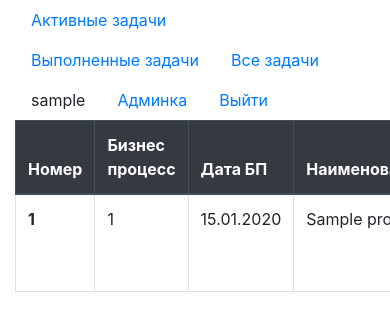
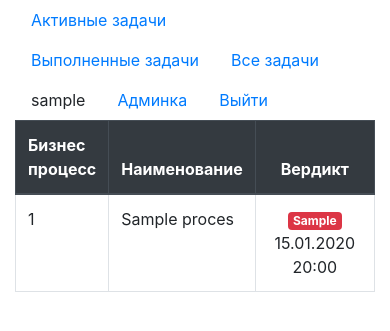
Before and after one commit to rzabolotin/vb_soglasovanie_flask, a Flask app: page / in a window 390 px wide; the page is wider, and only the part inside the window is pictured. Shown: the top 331 px of that part. Run offline with Flask 2, Linux system fonts and the light colour scheme; a user stored in the database is signed in; tables that the repository leaves empty hold one stand-in row (values such as "Sample post"); some libraries are stand-ins or nearby versions.

Commit message:
настроил отображение колонок для мобилки

```diff
--- a/webapp/__init__.py
+++ b/webapp/__init__.py
@@ -45,15 +45,15 @@ def create_app():
 
     @app.errorhandler(403)
     def error_handler_403(e):
-        return render_template('errors/403.html'), 403
+        return render_template('errors/403.html', page_title="Ошибка"), 403
 
     @app.errorhandler(404)
     def error_handler_404(e):
-        return render_template('errors/404.html'), 404
+        return render_template('errors/404.html', page_title="Ошибка"), 404
 
     @app.errorhandler(500)
     def error_handler_500(e):
-        return render_template('errors/500.html'), 500
+        return render_template('errors/500.html', page_title="Ошибка"), 500
 
     app.register_error_handler(403, error_handler_403)
     app.register_error_handler(404, error_handler_404)
--- a/webapp/templates/base.html
+++ b/webapp/templates/base.html
@@ -9,7 +9,7 @@
     <link rel="stylesheet" href="https://stackpath.bootstrapcdn.com/bootstrap/4.4.1/css/bootstrap.min.css" integrity="sha384-Vkoo8x4CGsO3+Hhxv8T/Q5PaXtkKtu6ug5TOeNV6gBiFeWPGFN9MuhOf23Q9Ifjh" crossorigin="anonymous">
     <link rel="stylesheet" href="{{url_for('static', filename='style.css')}}">
     <link rel="shortcut icon" href="{{ url_for('static', filename='favicon.ico') }}">
-    <title>{{ page_title }}</title>
+    <title>WEB согласование {{ page_title }}</title>
 
     {% block scripts%}
     {% endblock %}
--- a/webapp/templates/soglasovanie/list.html
+++ b/webapp/templates/soglasovanie/list.html
@@ -5,9 +5,9 @@
 <table class="table table-bordered table-hover">
   <thead class="thead-dark">
     <tr>
-      <th scope="col">Номер</th>
+      <th scope="col" class="d-none d-sm-table-cell">Номер</th>
       <th scope="col">Бизнес процесс</th>
-      <th scope="col">Дата БП</th>
+      <th scope="col" class="d-none d-sm-table-cell">Дата БП</th>
       <th scope="col">Наименование</th>
       <th scope="col" style="width: 170px; text-align: center;">Вердикт</th>
     </tr>
@@ -21,9 +21,9 @@
             class="table-warning"
           {% endif %}
         >
-          <th scope="row">{{task.task_id}}</th>
-          <td>{{task.bp.bp_id}}</td>
-          <td>{{task.bp.date | datetime_vl('%d.%m.%Y')}}</td>
+          <th scope="row" class="d-none d-sm-table-cell">{{task.task_id}}</th>
+          <td >{{task.bp.bp_id}}</td>
+          <td class="d-none d-sm-table-cell">{{task.bp.date | datetime_vl('%d.%m.%Y')}}</td>
           <td>{{task.bp.title}}</td>
           <td  style="text-align: center;">
             {%if task.verdict %}
--- a/webapp/templates/user/login.html
+++ b/webapp/templates/user/login.html
@@ -1,7 +1,7 @@
 {% extends "base.html" %}
 {% block content %}
   <div class="row">
-      <div class="col">
+      <div class="col-lg-4">
           <form action="{{ url_for('user.process_login') }}" method="POST">
               {{form.hidden_tag()}}
               <div class = 'form-group'>
--- a/webapp/user/views.py
+++ b/webapp/user/views.py
@@ -18,7 +18,7 @@ def login():
     if current_user.is_authenticated:
         return redirect(get_redirect_target())
 
-    title = "ВБ удаленное согласование| Авторизация"
+    title = "Авторизация"
     login_form = LoginForm()
     return render_template('user/login.html', page_title=title, form=login_form)
 
```
